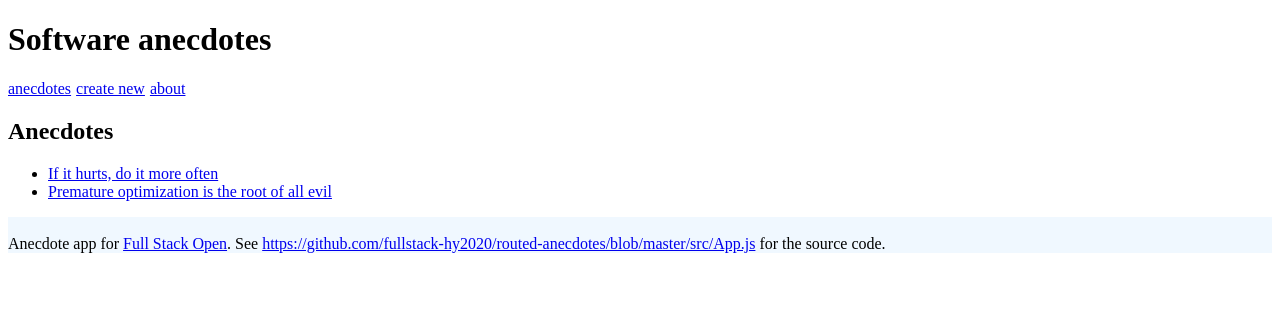
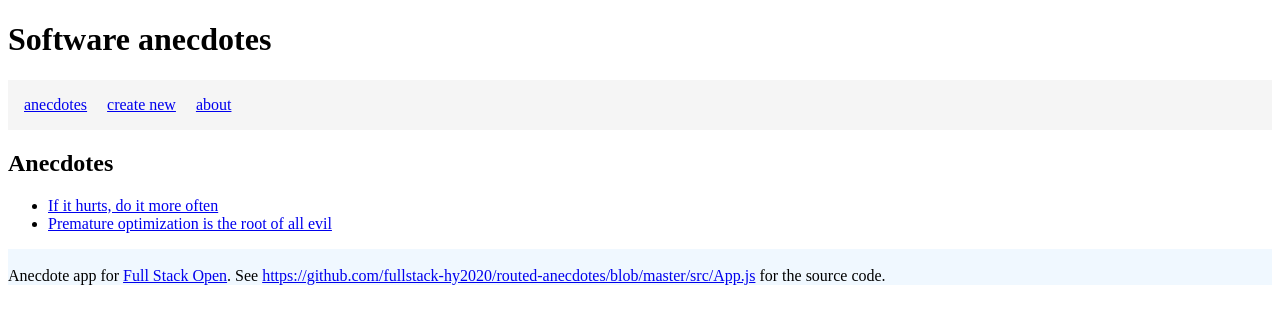
Before and after one commit to Yaro101/FSO_Osaan_7, a React (Vite) app: page / in a window 1280 px wide. Shown: the top 324 px of the page. Built offline with nearby package versions, Linux system fonts and the light colour scheme.

Commit message:
Lisätty tyyli

```diff
--- a/src/components/Menu.jsx
+++ b/src/components/Menu.jsx
@@ -2,10 +2,14 @@ import { Link } from "react-router-dom";
 
 export const Menu = () => {
     const padding = {
-      paddingRight: 5,
+      paddingRight: 20,
     };
+    const menuStyle = {
+        backgroundColor: 'whitesmoke',
+        padding: '16px',
+    }
     return (
-      <div>
+      <div style={menuStyle}>
         <Link to="/" style={padding}>
           anecdotes
         </Link>
```
